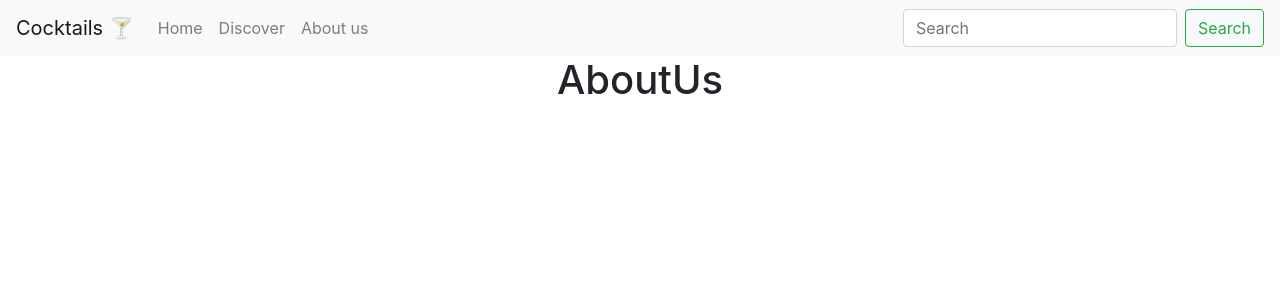
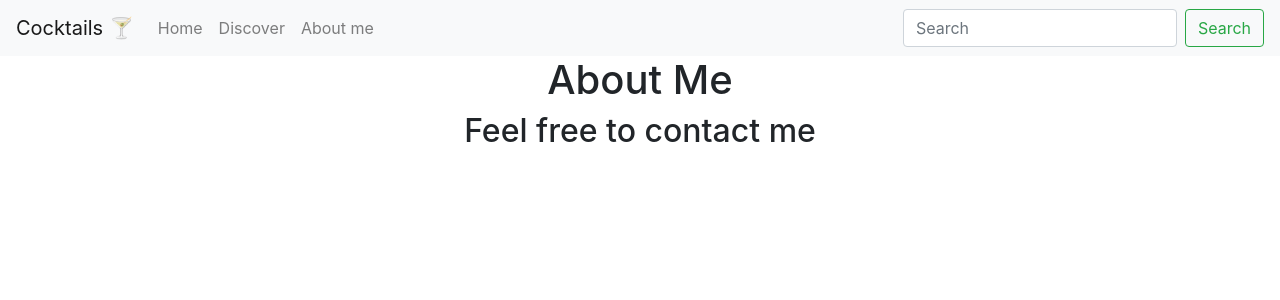
Before and after one commit to YanaTrifonova/react_routing, a React (Create React App) app: page /about in a window 1280 px wide. Shown: the top 300 px of the page. Built offline with nearby package versions, Linux system fonts and the light colour scheme.

Commit message:
naming fixes

```diff
--- a/src/App.js
+++ b/src/App.js
@@ -3,7 +3,7 @@ import React from "react";
 import {Route, Switch} from 'react-router';
 
 import DiscoverCocktails from "./pages/DiscoverCocktails";
-import AboutUs from "./pages/AboutUs";
+import AboutMe from "./pages/AboutMe";
 import HomePage from "./pages/HomePage";
 import NavigationBar from "./components/NavigationBar";
 import CocktailInfo from "./pages/CocktailInfo";
@@ -17,7 +17,7 @@ function App() {
                 <Route path="/discover/:cocktailId"  component={CocktailInfo} />
                 <Route path="/discover" component={DiscoverCocktails}/>
                 <Route path="/search/:params" component={SearchResults}/>
-                <Route path="/about" component={AboutUs}/>
+                <Route path="/about" component={AboutMe}/>
                 <Route path="/" component={HomePage}/>
             </Switch>
         </div>
--- a/src/components/NavigationBar.js
+++ b/src/components/NavigationBar.js
@@ -26,7 +26,7 @@ export default function NavigationBar() {
                 <Nav className="mr-auto">
                     <Nav.Link href="/">Home</Nav.Link>
                     <Nav.Link href="/discover">Discover</Nav.Link>
-                    <Nav.Link href="/about">About us</Nav.Link>
+                    <Nav.Link href="/about">About me</Nav.Link>
                 </Nav>
                 <Form inline onSubmit={onClickHandler}>
                     <FormControl type="text" placeholder="Search" className="mr-sm-2" value={inputText}
--- /dev/null
+++ b/src/pages/AboutMe.js
@@ -0,0 +1,10 @@
+import React from "react";
+
+export default function AboutMe() {
+    return (
+        <div>
+            <h1>About Me</h1>
+            <h2>Feel free to contact me</h2>
+        </div>
+    );
+}
--- a/src/pages/AboutUs.js
+++ /dev/null
@@ -1,10 +0,0 @@
-import React from "react";
-
-export default function AboutUs() {
-    return (
-        <div>
-            <h1>AboutUs</h1>
-        </div>
-
-    );
-}
--- a/src/pages/SearchResults.js
+++ b/src/pages/SearchResults.js
@@ -24,14 +24,14 @@ export default function SearchResults() {
     }
 
     useEffect(() => {
-        if (params) {
-            search(params).then(r => console.log(r))
+        if (userInput) {
+            search(userInput).then(r => console.log(r))
         }
-    }, [params])
+    }, )
 
     return (
         <div>
-            <h1>Search result for {userInput}</h1>
+            <h1>Search result for: {userInput}...</h1>
             {searchResults !== null ? <CocktailCard data={searchResults}/> : <h2>Sorry! Nothing was found.</h2>}
         </div>
     );
```
